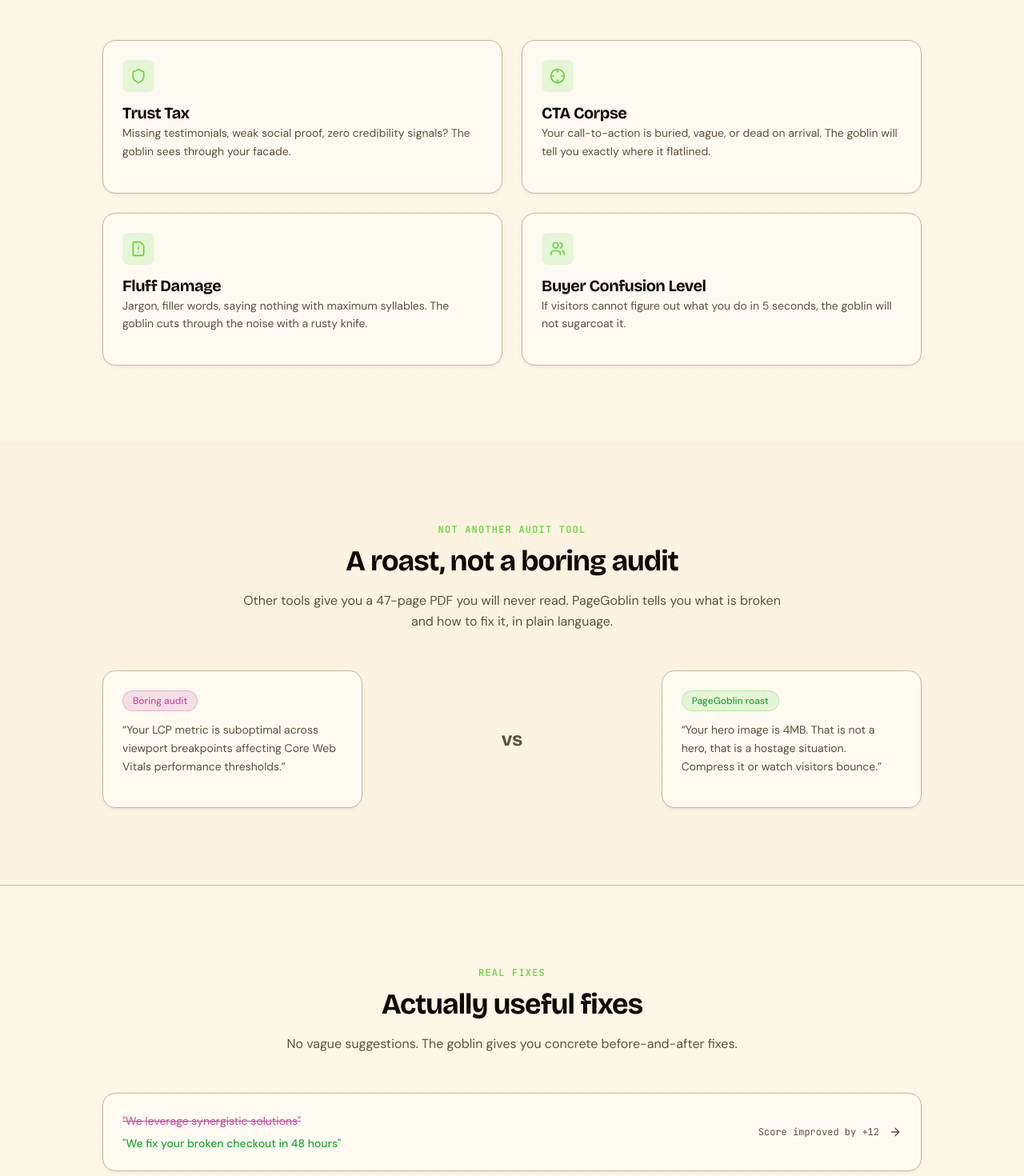
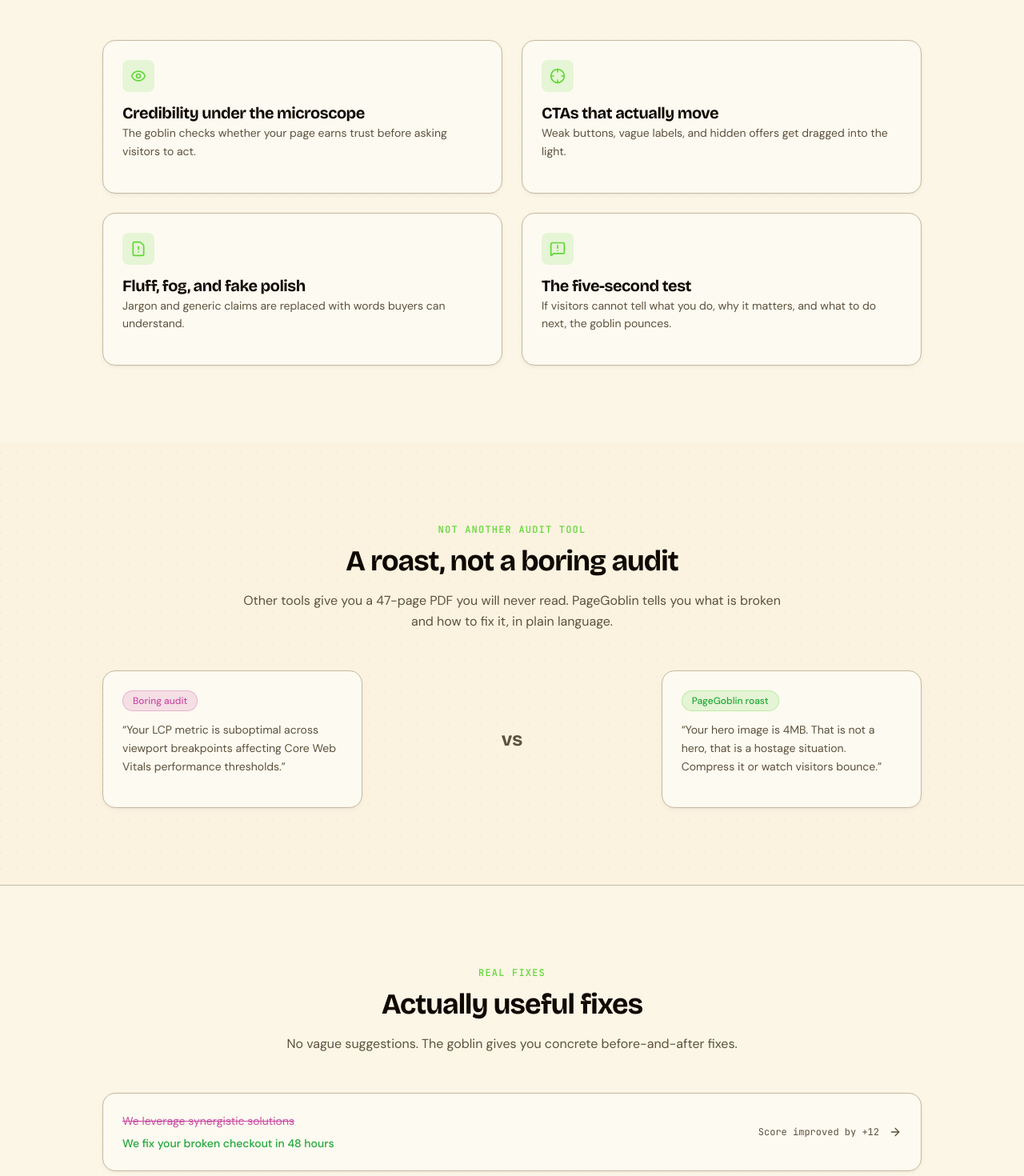
Before and after one commit to sayuru-akash/pagegoblin, a Next.js app: page / in a window 1280 px wide. Shown: the part 1160-2630 px from the top of the page at 80% size. Built offline with nearby package versions, Linux system fonts and the light colour scheme; no server answers.

Commit message:
feat: update judgeCards and sampleFixes for improved clarity and messaging

```diff
--- a/src/app/page.tsx
+++ b/src/app/page.tsx
@@ -1,10 +1,15 @@
 import Link from "next/link";
+import { cn } from "@/lib/utils";
 import {
   ArrowRight,
-  Shield,
+  CheckCircle2,
   Crosshair,
+  Eye,
   FileWarning,
-  Users,
+  MessageSquareWarning,
+  Sparkles,
+  WandSparkles,
+  Zap,
 } from "lucide-react";
 import { SiteHeader } from "@/components/layout/site-header";
 import { SiteFooter } from "@/components/layout/site-footer";
@@ -24,48 +29,98 @@
 
 const judgeCards = [
   {
-    icon: Shield,
-    title: "Trust Tax",
+    icon: Eye,
+    eyebrow: "01 / trust",
+    title: "Credibility under the microscope",
     description:
-      "Missing testimonials, weak social proof, zero credibility signals? The goblin sees through your facade.",
+      "The goblin checks whether your page earns trust before asking visitors to act.",
+    proof: "Proof, clarity, proof",
   },
   {
     icon: Crosshair,
-    title: "CTA Corpse",
+    eyebrow: "02 / action",
+    title: "CTAs that actually move",
     description:
-      "Your call-to-action is buried, vague, or dead on arrival. The goblin will tell you exactly where it flatlined.",
+      "Weak buttons, vague labels, and hidden offers get dragged into the light.",
+    proof: "Sharper next step",
   },
   {
     icon: FileWarning,
-    title: "Fluff Damage",
+    eyebrow: "03 / copy",
+    title: "Fluff, fog, and fake polish",
     description:
-      "Jargon, filler words, saying nothing with maximum syllables. The goblin cuts through the noise with a rusty knife.",
+      "Jargon and generic claims are replaced with words buyers can understand.",
+    proof: "Human language",
   },
   {
-    icon: Users,
-    title: "Buyer Confusion Level",
+    icon: MessageSquareWarning,
+    eyebrow: "04 / message",
+    title: "The five-second test",
     description:
-      "If visitors cannot figure out what you do in 5 seconds, the goblin will not sugarcoat it.",
+      "If visitors cannot tell what you do, why it matters, and what to do next, the goblin pounces.",
+    proof: "Clear value story",
   },
 ];
 
 const sampleFixes = [
   {
-    before: '"We leverage synergistic solutions"',
-    after: '"We fix your broken checkout in 48 hours"',
+    label: "Hero claim",
+    before: "We leverage synergistic solutions",
+    after: "We fix your broken checkout in 48 hours",
     score: 12,
   },
   {
-    before: "CTA button says Submit",
-    after: 'CTA button says "Get my free audit"',
+    label: "Primary CTA",
+    before: "Submit",
+    after: "Get my free audit",
     score: 34,
   },
   {
+    label: "Social proof",
     before: "No testimonials visible",
     after: "3 testimonials above the fold",
     score: 58,
   },
 ];
+
+const quickStats = [
+  {
+    label: "Instant roast",
+    value: "60s",
+    note: "paste a URL, get a readable verdict",
+  },
+  {
+    label: "Signals scanned",
+    value: "40+",
+    note: "copy, trust, CTA, and clarity checks",
+  },
+  {
+    label: "Fix-first output",
+    value: "0 fluff",
+    note: "specific changes, not generic advice",
+  },
+];
+
+const audienceRoles = [
+  "Founders",
+  "Marketers",
+  "Agencies",
+  "Indie hackers",
+  "Freelancers",
+  "Growth teams",
+];
+
+function FloatingBlob({ className }: { className: string }) {
+  return (
+    <div
+      aria-hidden="true"
+      className={cn(
+        "pointer-events-none absolute rounded-full blur-3xl",
+        className,
+      )}
+    />
+  );
+}
 
 export default function Home() {
   return (
```
